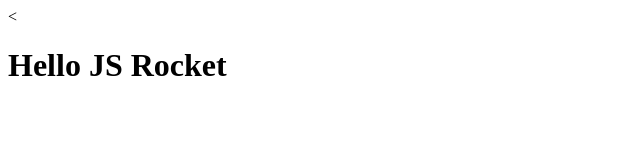
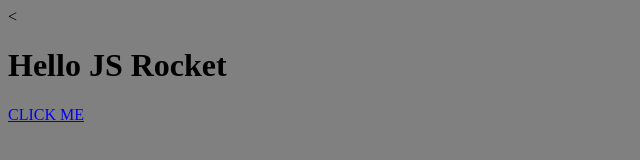
Before and after one commit to Northernator/js-rocket, a plain HTML site: page index.html in a window 1280 px wide. Shown: the whole page, without its empty margins (0-640 px from the left). Drawn offline with Linux system fonts and the light colour scheme.

Commit message:
Made car stuff happen

```diff
--- /dev/null
+++ b/css/style.css
@@ -0,0 +1,3 @@
+body{
+	background-color: grey;
+}
--- a/index.html
+++ b/index.html
@@ -2,11 +2,11 @@
 <html>
 <head>
 	<title>JS Rocket</title>
-	<script type="text/javascript">
-	console.log('hello there friends');
-</script>
+	<script type="text/javascript" src="js/script.js"></script>
+	<link rel="stylesheet" type="text/css" href="css/style.css">
 </head>
 <body>
 	<h1>Hello JS Rocket</h1>
+	<a href="#" onclick="car.fly()">CLICK ME</a>
 </body>
 </html>
--- /dev/null
+++ b/js/script.js
@@ -0,0 +1,28 @@
+var car ={
+		make: 'vw',
+		type: 'polo',
+		color: 'blue',
+		isTurnedOn: false,
+		numbefOfWheels:4,
+		seats: ['seat 1',
+				'seat 2',
+				'seat 3',
+				'seat 4',
+		],
+		turnOn: function () {
+			this.isTurnedOn = true;
+		},
+		fly: function () {
+			alert('fly');
+		},
+		switchCar: function (isOn) {
+			console.log('turn car'+isOn);
+
+			if (isOn == true) {
+				this.isTurnedOn = true;
+			} else {
+				this.isTurnedOn = false;
+			}
+		}
+	};
+	console.log('hello there friends');
```
